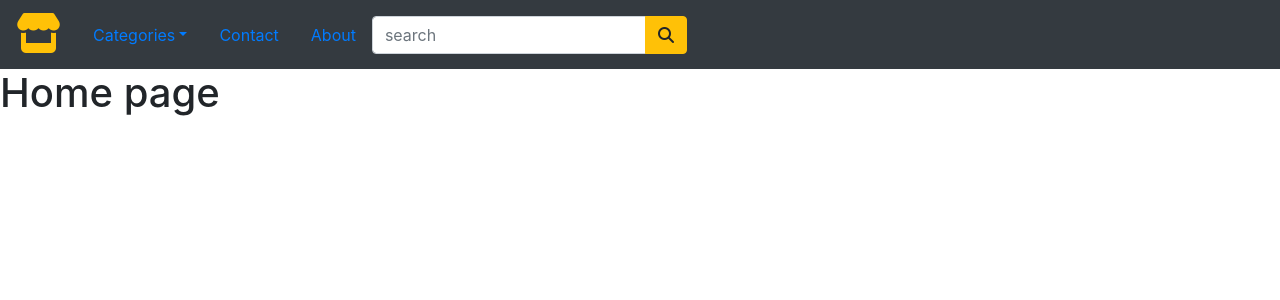
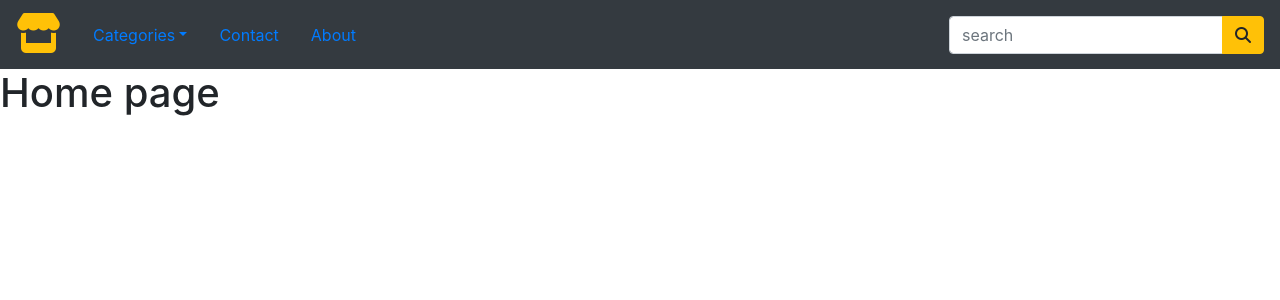
Before and after one commit to EliasOPrado/Django_Ecommerce, a Django app: page / in a window 1280 px wide. Shown: the top 300 px of the page. Run offline with Django 3.2, Linux system fonts and the light colour scheme; some libraries are stand-ins or nearby versions.

Commit message:
added navbar and dropdown

```diff
--- a/ecommerce_project/store/templates/base.html
+++ b/ecommerce_project/store/templates/base.html
@@ -20,9 +20,10 @@
     <nav class="navbar navbar-expand-md navbar-light bg-dark">
 
         <a href="" class="navbar-brand"><i class="fas fa-store text-warning fa-2x"></i></a>
-
+        <button class="navbar-toggler bg-light" data-toggle="collapse" data-target="#nav"type="button" name="button"><span class="navbar-toggler-icon"></span></button>
+        <div class="collapse navbar-collapse justify-content-between" id="nav">
         <ul class="navbar-nav">
-            <li class="nav-item dropdown"><a class="nav-link text-light text-uppercase font-weight-bold px-3 dropdown-toggle" href=""bg-dark
+            <li class="nav-item dropdown"><a class="nav-link text-white text-uppercase font-weight-bold px-3 dropdown-toggle" href=""bg-dark
               data-toggle="dropdown">Categories</a>
             <div class="dropdown-menu">
               <a class="dropdown-item"href="">Category 1</a>
@@ -35,13 +36,14 @@
             <li class="nav-item"><a class="nav-link text-light text-uppercase font-weight-bold px-3" href="">Contact</a></li>
             <li class="nav-item"><a class="nav-link text-light text-uppercase font-weight-bold px-3" href="">About</a></li>
         </ul>
-        <form class="form-inline">
+        <form class="form-inline ml-3">
           <div class="input-group">
             <input type="text" placeholder="search" class="form-control">
             <div class="input-group-append">
               <button class="btn btn-warning"type="button" name="button"><i class="fas fa-search"></i></button></div>
           </div>
         </form>
+      </div>
     </nav>
 
 
```
